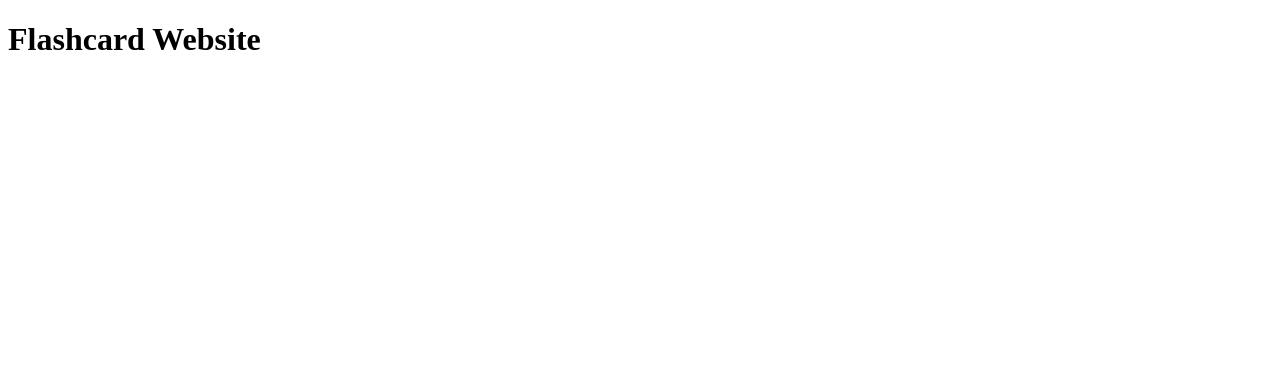
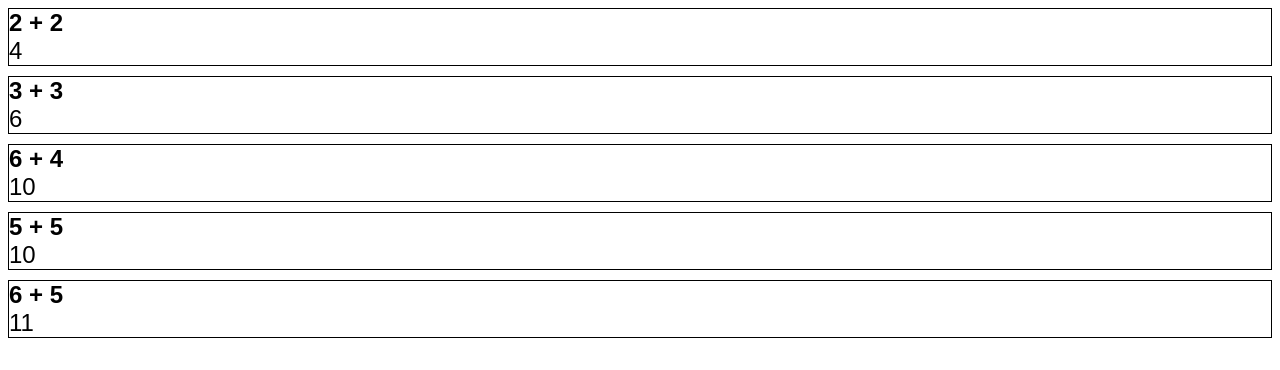
Before and after one commit to eweisenberg/flashcard-website, a Next.js app: page / in a window 1280 px wide. Shown: the top 370 px of the page. Built offline with nearby package versions, Linux system fonts and the light colour scheme.

Commit message:
Displays front and back of flashcards from hardcoded JSON

```diff
--- /dev/null
+++ b/app/Flashcard.jsx
@@ -0,0 +1,8 @@
+export default function Flashcard({ flashcard }) {
+    return (
+        <div style={{border: "1px solid black", fontSize: "24px", fontFamily: "sans-serif", marginBottom: "10px"}}>
+            <div style={{fontWeight: "bold"}}>{flashcard.front}</div>
+            {flashcard.back}
+        </div>
+    )
+}
--- /dev/null
+++ b/app/FlashcardList.jsx
@@ -0,0 +1,12 @@
+import Flashcard from "./Flashcard";
+
+export default function FlashcardList({ flashcards }) {
+    const cards = []
+    flashcards.forEach(flashcard => {
+        cards.push(
+            <Flashcard flashcard={flashcard} key={flashcard.front} />
+        )
+    })
+
+    return cards;
+}
--- /dev/null
+++ b/app/ParseButton.jsx
@@ -0,0 +1,5 @@
+export default function ParseButton() {
+    return (
+        <button>Parse Input</button>
+    )
+}
--- /dev/null
+++ b/app/TextArea.jsx
@@ -0,0 +1,5 @@
+export default function TextArea() {
+    return (
+        <textarea />
+    )
+}
--- a/app/page.jsx
+++ b/app/page.jsx
@@ -1,7 +1,14 @@
-export default function App() {
-  return (
-    <>
-      <h1>Flashcard Website</h1>
-    </>
-  );
+import FlashcardList from "@/app/FlashcardList";
+
+const FLASHCARDS = [
+    {front: "2 + 2", back: "4", correct: false},
+    {front: "3 + 3", back: "6", correct: false},
+    {front: "6 + 4", back: "10", correct: false},
+    {front: "5 + 5", back: "10", correct: false},
+    {front: "6 + 5", back: "11", correct: false}
+]
+
+export default function App() {return (
+        <FlashcardList flashcards={FLASHCARDS} />
+    );
 }
```
